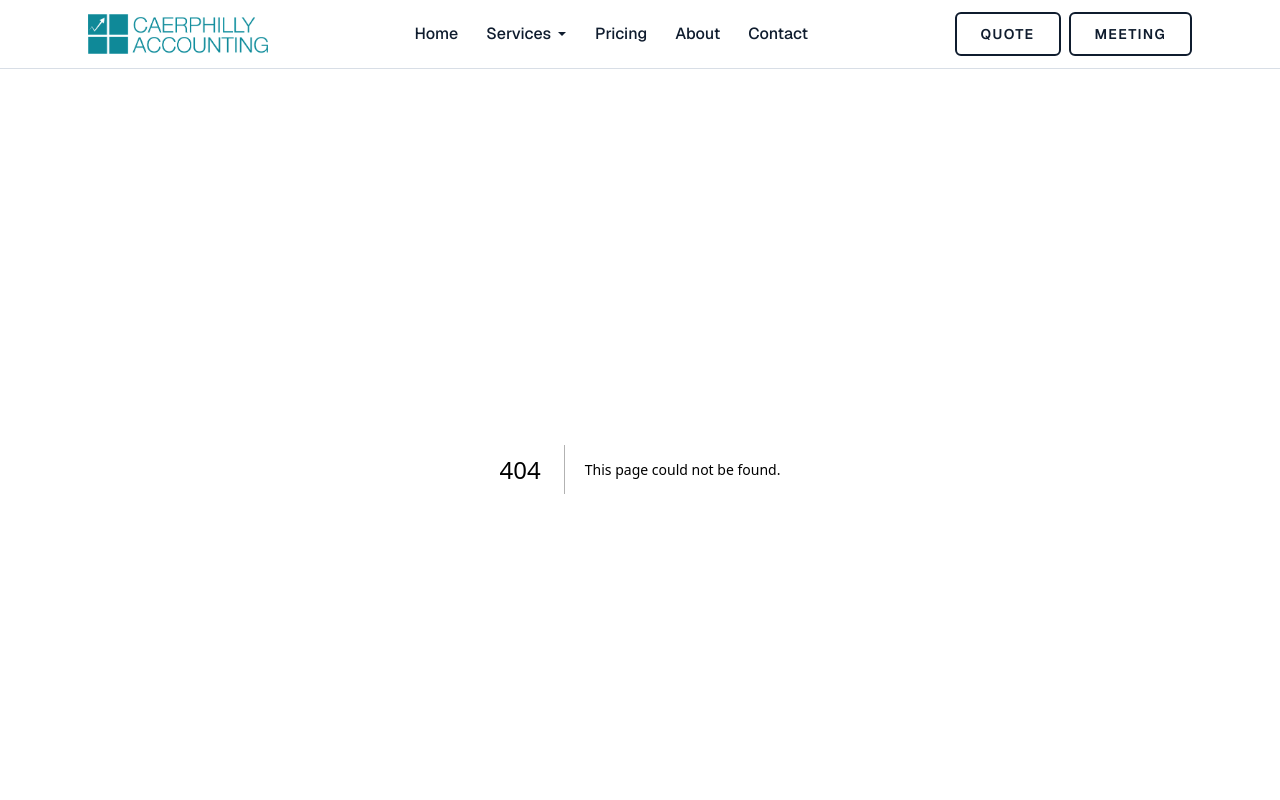
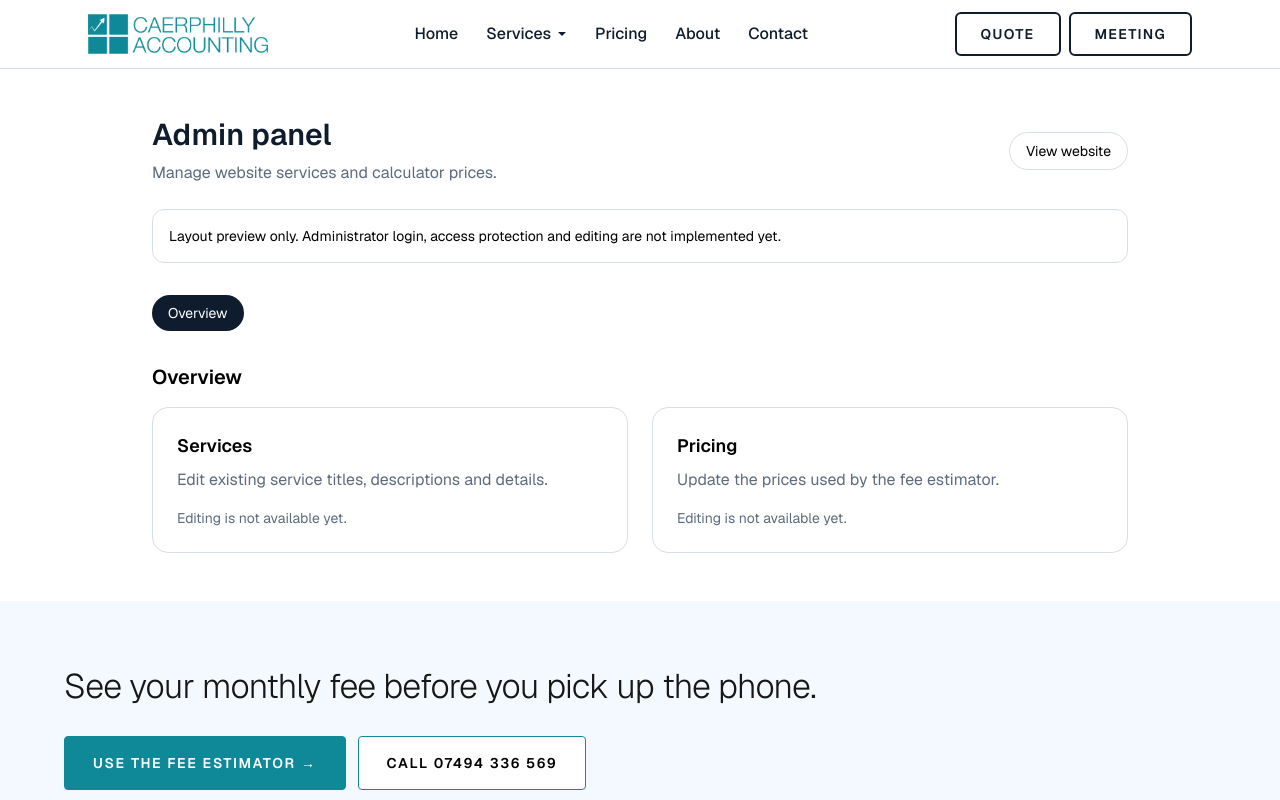
Before and after one commit to sanhu7/caerphilly-accounting-redesign, a Next.js app: page /admin in a window 1280 px wide. Before the commit this address had no page. Shown: the top 800 px of the page. Built offline with nearby package versions, Linux system fonts and the light colour scheme.

Commit message:
Add admin dashboard layout preview for #87

```diff
--- /dev/null
+++ b/app/admin/page.tsx
@@ -0,0 +1,72 @@
+import Link from "next/link";
+
+export default function AdminPage() {
+    return (
+        <div className="mx-auto max-w-5xl px-6 py-12">
+            <header className="flex flex-wrap items-center justify-between gap-4">
+                <div>
+                    <h1 className="text-3xl font-semibold text-[var(--ink)]">
+                        Admin panel
+                    </h1>
+                    <p className="mt-2 text-[var(--muted)]">
+                        Manage website services and calculator prices.
+                    </p>
+                </div>
+
+                <Link
+                    href="/"
+                    className="rounded-lg border border-[var(--line)] px-4 py-2 text-sm focus-visible:outline-2 focus-visible:outline-offset-4 focus-visible:outline-[var(--accent)]"
+                >
+                    View website
+                </Link>
+            </header>
+
+            <p className="mt-6 rounded-xl border border-[var(--line)] bg-[var(--surface)] p-4 text-sm">
+                Layout preview only. Administrator login, access protection
+                and editing are not implemented yet.
+            </p>
+
+            <nav aria-label="Admin navigation" className="mt-8">
+                <a
+                    href="#admin-overview"
+                    aria-current="page"
+                    className="inline-block rounded-lg bg-[var(--ink)] px-4 py-2 text-sm text-white focus-visible:outline-2 focus-visible:outline-offset-4 focus-visible:outline-[var(--accent)]"
+                >
+                    Overview
+                </a>
+            </nav>
+
+            <section
+                id="admin-overview"
+                aria-labelledby="overview-heading"
+                className="mt-8"
+            >
+                <h2 id="overview-heading" className="text-xl font-semibold">
+                    Overview
+                </h2>
+
+                <div className="mt-4 grid gap-6 sm:grid-cols-2">
+                    <section className="rounded-2xl border border-[var(--line)] bg-[var(--surface)] p-6">
+                        <h3 className="text-lg font-semibold">Services</h3>
+                        <p className="mt-2 text-[var(--muted)]">
+                            Edit existing service titles, descriptions and details.
+                        </p>
+                        <p className="mt-4 text-sm text-[var(--muted)]">
+                            Editing is not available yet.
+                        </p>
+                    </section>
+
+                    <section className="rounded-2xl border border-[var(--line)] bg-[var(--surface)] p-6">
+                        <h3 className="text-lg font-semibold">Pricing</h3>
+                        <p className="mt-2 text-[var(--muted)]">
+                            Update the prices used by the fee estimator.
+                        </p>
+                        <p className="mt-4 text-sm text-[var(--muted)]">
+                            Editing is not available yet.
+                        </p>
+                    </section>
+                </div>
+            </section>
+        </div>
+    );
+}
```
